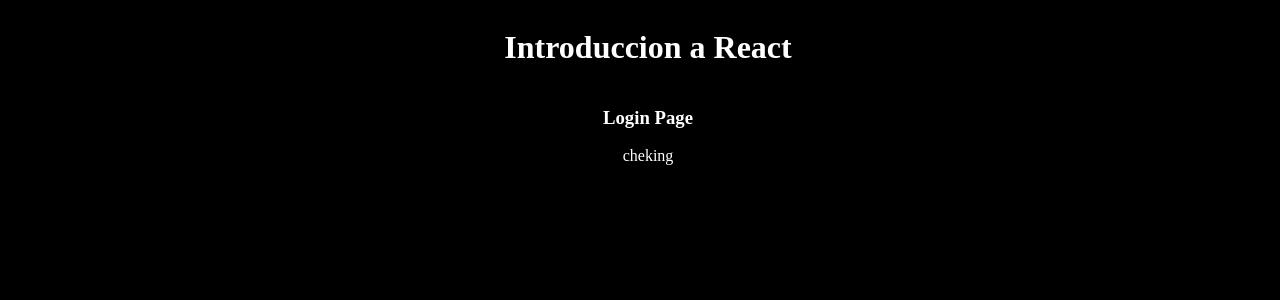
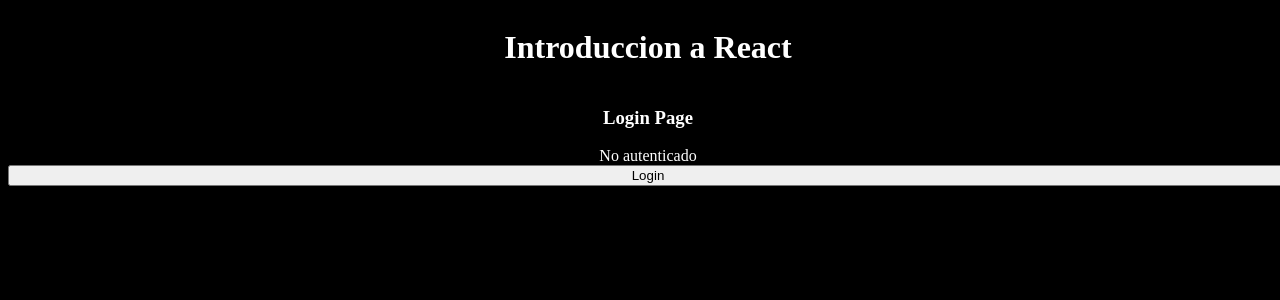
Before and after one commit to braianLucero/React-Native-Masterclass, a React (Vite) app in the folder 01-react-native-fundamentos/: page / in a window 1280 px wide. Shown: the top 300 px of the page. Built offline with nearby package versions, Linux system fonts and the light colour scheme.

Commit message:
clas 17; Create an interface where you have one type of log and the other type of logout as reducers.

```diff
--- a/01-react-native-fundamentos/src/components/LoginPage.tsx
+++ b/01-react-native-fundamentos/src/components/LoginPage.tsx
@@ -1,11 +1,38 @@
+import { useEffect } from "react";
 import { useAuthStore } from "../store/auth.store";
 
 export const LoginPage = () => {
   const authStatus = useAuthStore((state) => state.status);
+
+  const login = useAuthStore((state) => state.login);
+  const logout = useAuthStore((state) => state.logout);
+  const user = useAuthStore((state) => state.user);
+
+  useEffect(() => {
+    setTimeout(() => {
+      logout();
+    }, 1500);
+  }, []);
+
+  if (authStatus === "checking") return <h3>Loading..</h3>;
+
   return (
     <>
       <h3>Login Page </h3>
-      {authStatus}
+
+      {authStatus === "authenticated " ? (
+        <div>Autenticado como : {JSON.stringify(user, null, 2)} </div>
+      ) : (
+        <div>No autenticado </div>
+      )}
+
+      {authStatus === "authenticated " ? (
+        <button onClick={logout}>Logout</button>
+      ) : (
+        <button onClick={() => login("brasanluc123@gmail.com", "123")}>
+          Login
+        </button>
+      )}
     </>
   );
 };
--- a/01-react-native-fundamentos/src/store/auth.store.ts
+++ b/01-react-native-fundamentos/src/store/auth.store.ts
@@ -1,16 +1,37 @@
 import { create } from "zustand";
 
 interface AuthState {
-  status: "authenticated " | "unauthenticated" | "cheking";
+  status: "authenticated " | "unauthenticated" | "checking";
   token?: string;
   user?: {
     name: string;
     email: string;
   };
+
+  login: (email: string, password: string) => void;
+  logout: () => void;
 }
 
 export const useAuthStore = create<AuthState>()((set) => ({
-  status: "cheking",
+  status: "checking",
   token: undefined,
   user: undefined,
+  login: (email: string, password: string) => {
+    set({
+      status: "authenticated ",
+      token: "ABC123",
+      user: {
+        name: "Braian Lucero ",
+        email: email,
+      },
+    });
+  },
+
+  logout: () => {
+    set({
+      status: "unauthenticated",
+      token: undefined,
+      user: undefined,
+    });
+  },
 }));
```
